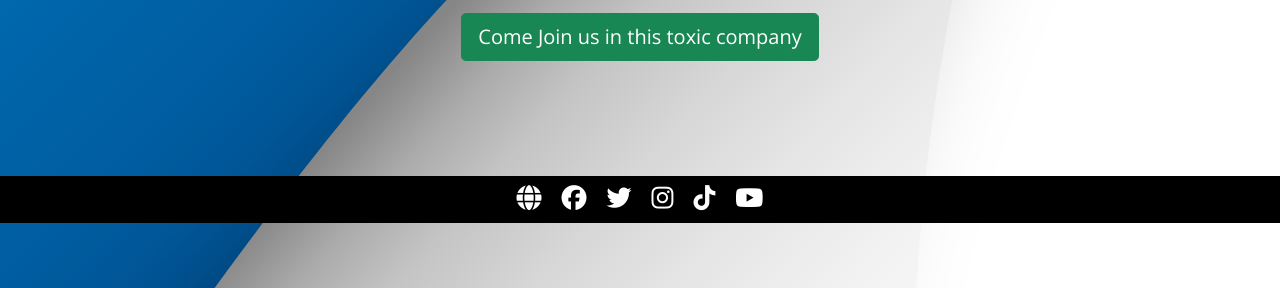
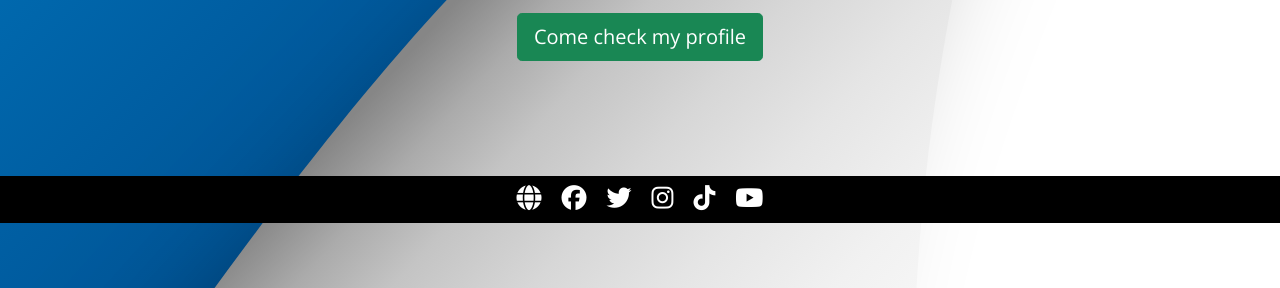
Before and after one commit to roehl74/fcb-portfolio, a plain HTML site: page index.html in a window 1280 px wide. Shown: the part 512-800 px from the top of the page. Drawn offline with nearby package versions, Linux system fonts and the light colour scheme.

Commit message:
Update index.html

```diff
--- a/index.html
+++ b/index.html
@@ -22,7 +22,7 @@
 			<h1>Full Stack Web Developer</h1>
 			<p>Hi My name is Roehl and I'm an IT Support Engineer from </p>
 			<img src="https://th.bing.com/th/id/OIP.aw5_u1TKuI75iFmbwttkdgAAAA?rs=1&pid=ImgDetMain" id="profile" class = "img-fluid">
-			<a href="mailto:roehl74@gmail.com" class="btn btn-success btn-lg mt-3">Come Join us in this toxic company</a>
+			<a href="mailto:roehl74@gmail.com" class="btn btn-success btn-lg mt-3">Come check my profile</a>
 		</section>
 	</div>
 	<footer>
```
